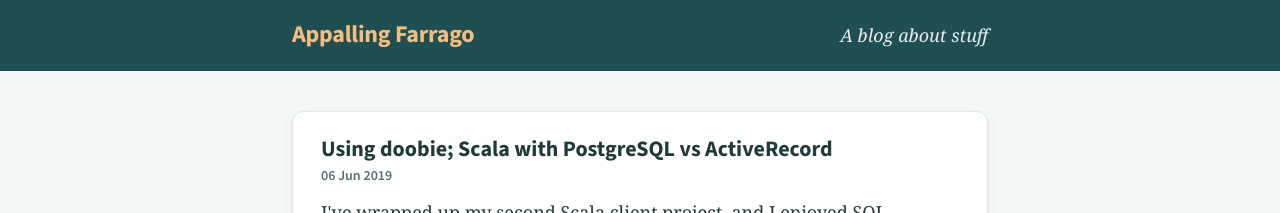
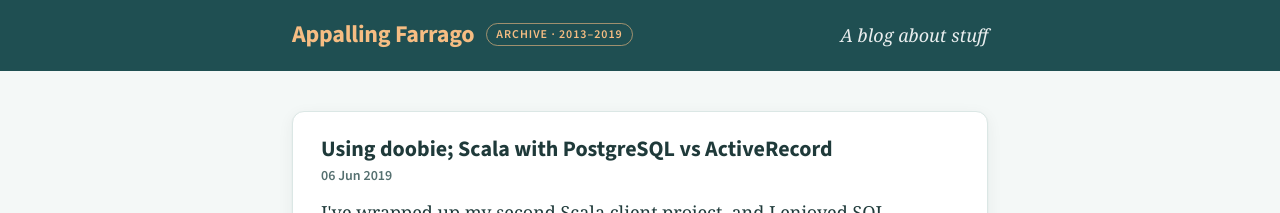
Before and after one commit to MattMSumner/MattMSumner.github.io, a Jekyll site: the page built from index.html, in a window 1280 px wide. Shown: the top 213 px of the page. Built offline with Jekyll 4.4.1, drawn with Linux system fonts in a browser that asks for light colours; some web fonts are replaced.

Commit message:
Mark the blog as an archive
Make it clear everywhere that the blog is an archive of posts from
2013–2019 and isn't getting new posts:

- Add an "Archive · 2013–2019" badge next to the site name in the
  header, on every page including posts readers land on from search.
- Tab titles: home is "Appalling Farrago · Archive, 2013–2019"; posts
  are "<title> · Appalling Farrago archive".
- The RSS feed description now says it's an archive of posts from
  2013–2019.

Co-Authored-By: Claude Opus 5.5 <noreply@anthropic.com>

```diff
--- a/_config.yml
+++ b/_config.yml
@@ -1,6 +1,6 @@
 name: Appalling Farrago
 title: Appalling Farrago
-description: A blog about ruby, ember and anything else I want to write about.
+description: An archive of posts about Ruby, Ember and anything else I wanted to write about, 2013–2019.
 url: https://appallingfarrago.com
 highlighter: rouge
 plugins:
--- a/_layouts/default.html
+++ b/_layouts/default.html
@@ -4,7 +4,7 @@
     <meta charset="utf-8">
     <meta name="viewport" content="width=device-width, initial-scale=1">
     <meta name="color-scheme" content="light dark">
-    <title>{{ page.title }}</title>
+    <title>{% if page.layout == "post" %}{{ page.title }} · {{ site.name }} archive{% else %}{{ site.name }} · Archive, 2013–2019{% endif %}</title>
     <link rel="preconnect" href="https://fonts.googleapis.com">
     <link rel="preconnect" href="https://fonts.gstatic.com" crossorigin>
     <link rel="stylesheet" href="https://fonts.googleapis.com/css2?family=Poly:ital@0;1&family=Source+Sans+3:wght@400;600;700&family=Source+Code+Pro:wght@400;500&display=swap">
@@ -14,7 +14,10 @@
   <body>
     <header class="site-header">
       <div class="container">
-        <a class="site-title" href="/">Appalling Farrago</a>
+        <div class="site-brand">
+          <a class="site-title" href="/">Appalling Farrago</a>
+          <span class="archive-badge">Archive · 2013–2019</span>
+        </div>
         <p class="tagline">A blog about stuff</p>
       </div>
     </header>
--- a/css/app.css
+++ b/css/app.css
@@ -174,6 +174,13 @@ th, td {
   padding-block: 1.25rem;
 }
 
+.site-brand {
+  align-items: center;
+  display: flex;
+  flex-wrap: wrap;
+  gap: 0.4rem 0.75rem;
+}
+
 .site-title {
   color: var(--peach);
   font-family: var(--sans);
@@ -186,6 +193,20 @@ th, td {
 
 .site-title:hover {
   color: var(--peach);
+}
+
+.archive-badge {
+  border: 1px solid color-mix(in srgb, var(--peach) 60%, transparent);
+  border-radius: 999px;
+  color: var(--peach);
+  font-family: var(--sans);
+  font-size: 0.75rem;
+  font-weight: 600;
+  letter-spacing: 0.08em;
+  line-height: 1;
+  padding: 0.35em 0.75em;
+  text-transform: uppercase;
+  white-space: nowrap;
 }
 
 .tagline {
```
